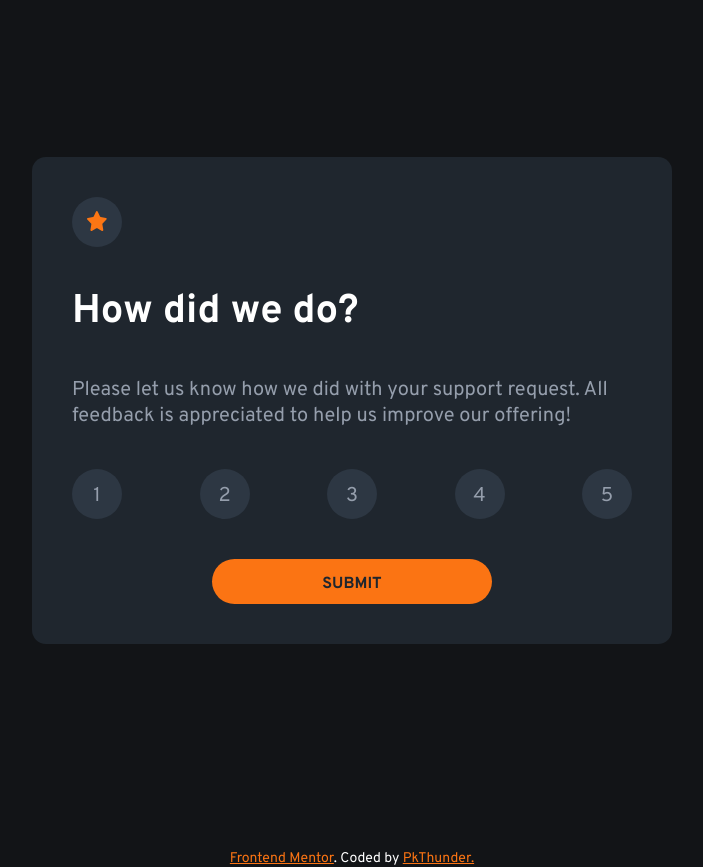
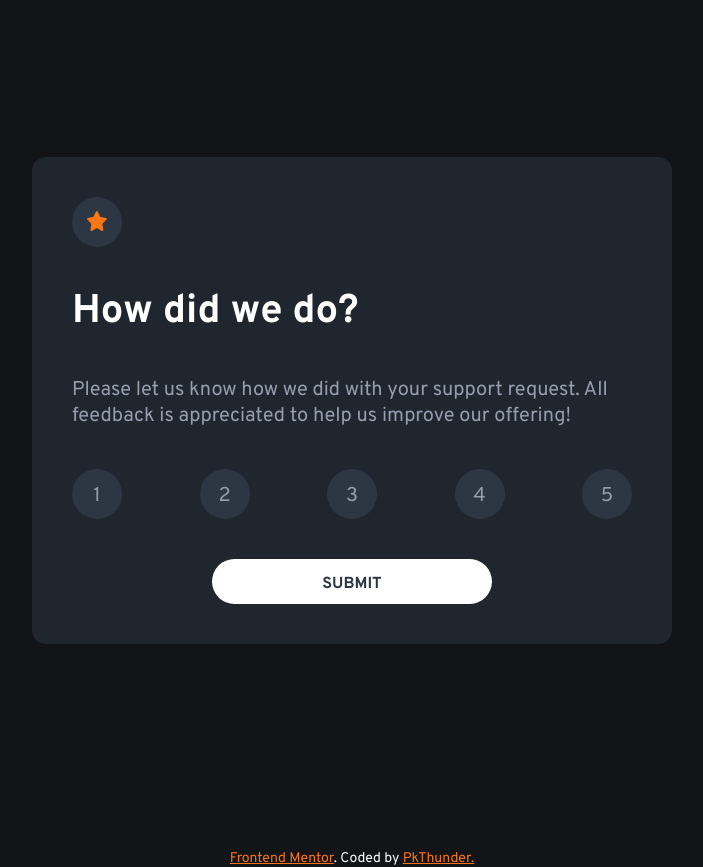
Before and after one commit to pkthunder87/rating-comp, a React (Vite) app: page / in a window 1280 px wide. In both pictures the pointer is over the element "SUBMIT". Shown: the whole page, without its empty margins (288-991 px from the left). Built offline with nearby package versions, Linux system fonts and the light colour scheme.

Commit message:
Style: Add hover states to buttons

```diff
--- a/src/sass/_components.scss
+++ b/src/sass/_components.scss
@@ -65,12 +65,26 @@
     background-color: hsl(var(--color-orange));
     margin-left: 0 auto;
     align-self: center;
+
+    &:hover {
+      background-color: hsl(var(--color-white));
+      color: hsl(var(--color-bubble));
+      cursor: pointer;
+    }
   }
 
   &__score {
     display: flex;
 
     justify-content: space-between;
+
+    .icon-circle {
+      &:hover {
+        background-color: hsl(var(--color-orange));
+        color: hsl(var(--color-bubble));
+        cursor: pointer;
+      }
+    }
   }
 
   .icon-circle {
```
